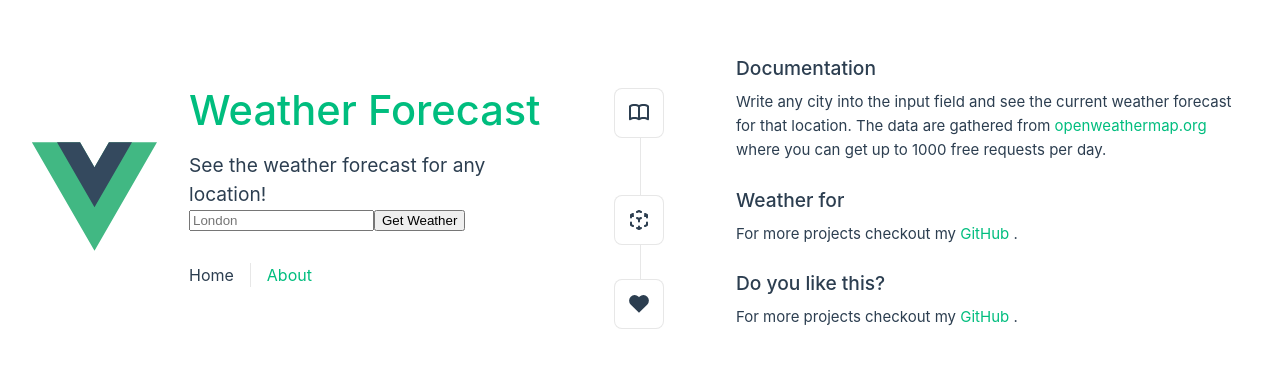
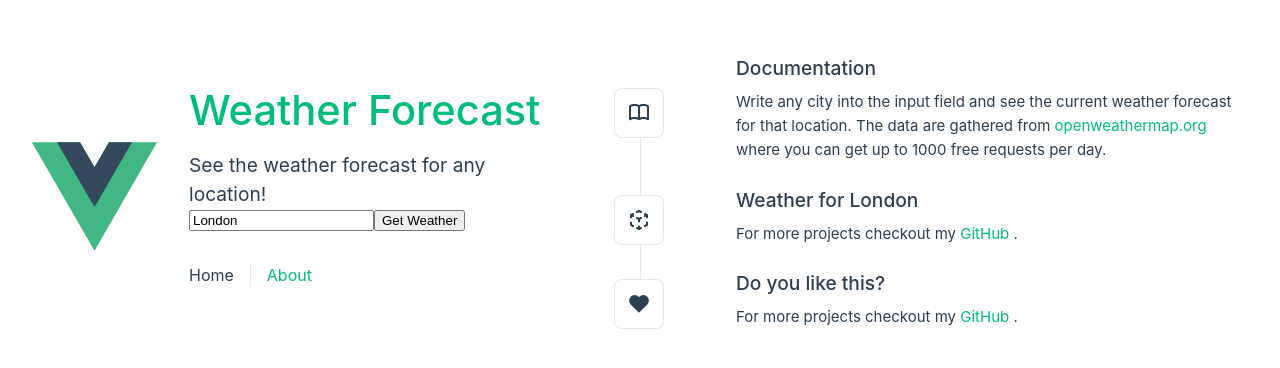
Before and after one commit to simonfrayer/WeatherAPI, a Vue app in the folder workspace/: page / in a window 1280 px wide. Shown: the part 204-572 px from the top of the page. Built offline with nearby package versions, Linux system fonts and the light colour scheme; no server answers.

Commit message:
passing props to router view working but not auto updating

```diff
--- a/workspace/src/App.vue
+++ b/workspace/src/App.vue
@@ -1,7 +1,6 @@
 <script setup>
 import { RouterLink, RouterView } from 'vue-router'
 import HelloWorld from './components/HelloWorld.vue'
-import TheWelcome from './components/TheWelcome.vue'
 </script>
 
 <template>
@@ -10,20 +9,20 @@ import TheWelcome from './components/TheWelcome.vue'
 
     <div class="wrapper">
       <HelloWorld msg="Weather Forecast" />
-      <div class="text-3xl bg-slate-100 rounded-lg p-4 flex flex-row justify-round w-[100%] mt-4">
-        <input v-model="city" placeholder="London" class="w-[60%] mr-5 rounded-md p-2" />
+      <div class="text-3xl bg-slate-100 rounded-lg p-4 flex flex-row justify-between w-[100%] mt-4">
+        <input v-model="city" placeholder="London" class="w-[60%] mr-5 rounded-md p-2 text-md" />
         <button v-on:click="getList" class=" bg-slate-400 border-4 rounded-2xl p-2 text-sm">Get Weather</button>
       </div>
 
 
       <nav>
-        <RouterLink to="/">Home</RouterLink>
+        <RouterLink to="/" >Home</RouterLink>
         <RouterLink to="/about">About</RouterLink>
       </nav>
     </div>
   </header>
 
-  <RouterView />
+  <RouterView :city="city"/>
 
 </template>
 
@@ -34,7 +33,7 @@ import key from '@/api/apiKey.json'
 export default {
   data() {
     return {
-      city: '',
+      city: 'London',
       apiKey: key.apiKey,
     }
   },
--- a/workspace/src/components/TheWelcome.vue
+++ b/workspace/src/components/TheWelcome.vue
@@ -5,12 +5,6 @@ import ToolingIcon from './icons/IconTooling.vue'
 import EcosystemIcon from './icons/IconEcosystem.vue'
 import CommunityIcon from './icons/IconCommunity.vue'
 import SupportIcon from './icons/IconSupport.vue'
-defineProps({
-  city: {
-    type: String,
-    required: true
-  }
-})
 </script>
 
 <template>
@@ -31,7 +25,7 @@ defineProps({
     <template #icon>
       <EcosystemIcon />
     </template>
-    <template #heading>Weather for {{city}}</template>
+    <template v-if="city" #heading>Weather for {{city}}</template>
 
     For more projects checkout my
     <a href="https://github.com/simonfrayer" target="_blank" rel="noopener">GitHub</a>
@@ -56,3 +50,11 @@ defineProps({
 
     </WelcomeItem>
 </template>
+
+
+
+<script>
+export default {
+  props: ['city'],
+}
+</script>
--- a/workspace/src/router/index.js
+++ b/workspace/src/router/index.js
@@ -7,7 +7,7 @@ const router = createRouter({
     {
       path: '/',
       name: 'home',
-      component: HomeView
+      component: HomeView,
     },
     {
       path: '/about',
@@ -15,7 +15,7 @@ const router = createRouter({
       // route level code-splitting
       // this generates a separate chunk (About.[hash].js) for this route
       // which is lazy-loaded when the route is visited.
-      component: () => import('../views/AboutView.vue')
+      component: () => import('../views/AboutView.vue'),
     },
   ],
   scrollBehavior(to, from, savedPosition) {
--- a/workspace/src/views/HomeView.vue
+++ b/workspace/src/views/HomeView.vue
@@ -4,6 +4,12 @@ import TheWelcome from '../components/TheWelcome.vue'
 
 <template>
   <main>
-    <TheWelcome />
+    <TheWelcome v-if="city" :city="city"/>
   </main>
 </template>
+
+<script>
+export default {
+  props: ['city'],
+}
+</script>
```
Also changed, not shown: 1 other file (tests, documents, lock files or other folders).
